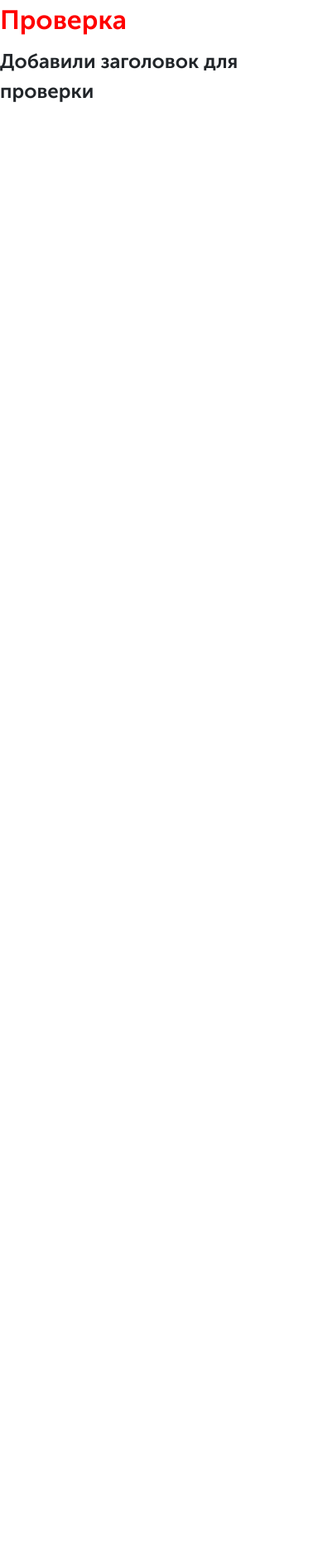
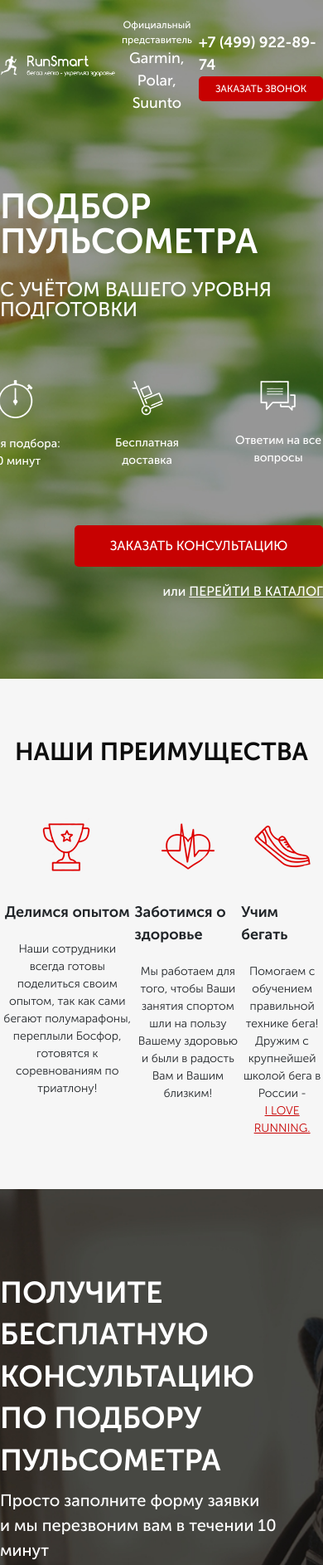
Before and after one commit to A-LinPi/Pulse4, a website: page src/index.html in a window 390 px wide. Shown: the top 1886 px of the page at 83% size. Before the commit the page ends 844 px from the top, so only its background shows below. Drawn offline with Linux system fonts and the light colour scheme.

Commit message:
Сверстаны шапка, первый блок (без адаптива)

```diff
--- a/gulpfile.js
+++ b/gulpfile.js
@@ -16,7 +16,7 @@ gulp.task('server', function() {
 });
 
 gulp.task('styles', function() {
-    return gulp.src("src/sass/*.+(scss|sass)")
+    return gulp.src("src/sass/**/*.+(scss|sass)")
         .pipe(sass({outputStyle:'compressed'}).on('error', sass.logError))
         .pipe(rename({
             prefix: "",
@@ -26,12 +26,12 @@ gulp.task('styles', function() {
             cascade: false
         }))
         .pipe(cleanCSS({compatibility: 'ie8'}))
-        .pipe(gulp.dest("src/css"))
+        .pipe(gulp.dest('src/css'))
         .pipe(browserSync.stream());
 });
 
 gulp.task('watch', function() {
-    gulp.watch("src/sass/*.+(scss|sass)", gulp.parallel("styles"));
+    gulp.watch("src/sass/**/*.+(scss|sass)", gulp.parallel('styles'));
     gulp.watch("src/*.html").on("change", browserSync.reload);
 });
 
--- a/src/index.html
+++ b/src/index.html
@@ -10,7 +10,111 @@
     <link rel="stylesheet" href="css/style.min.css">
 </head>
 <body>
-    <h1>Проверка</h1>
-    <h2>Добавили заголовок для проверки</h2>
+    <div class="promo">
+        <div class="container">
+            <header class="header">
+                <a href="#" class="header__logo">
+                    <img src="icons/logo.png" alt="logo">
+                </a>
+                <div class="header__official">
+                    Официальный представитель
+                    <span>
+                        Garmin, Polar, Suunto
+                    </span>
+                </div>
+                <div class="header__contacts">
+                    <a href="+74999228974" class="header__phone">
+                        +7 (499) 922-89-74
+                    </a>
+                    <button class="button">
+                        Заказать звонок
+                    </button>
+                </div>
+            </header>
+            <div class="promo__wrapper">
+                <h1 class="promo__header">Подбор пульсометра</h1>
+                <h2 class="promo__subheader">с учётом Вашего уровня подготовки</h2>
+
+                <div class="promo__icons">
+                    <div class="promo__icon">
+                        <img src="icons/main_screen/timer.png" alt="timer">
+                        Время подбора:
+                        10 минут
+                    </div>
+                    <div class="promo__icon">
+                        <img src="icons/main_screen/hand-cart.png" alt="hand-cart">
+                        Бесплатная
+                        доставка
+                    </div>
+                    <div class="promo__icon">
+                        <img src="icons/main_screen/messages.png" alt="messages">
+                        Ответим
+                        на все вопросы
+                    </div>
+                </div>
+                <button class="button button_main">Заказать консультацию</button>
+                <div class="promo__link">
+                    или
+                    <a href="#">Перейти в каталог</a>
+                </div>
+            </div>
+        </div>
+    </div>
+    <div class="advantages">
+        <div class="container">
+            <h2 class="title">Наши преимущества</h2>
+                <div class="advantages__wrapper">
+                <div class="advantages__item">
+                    <img src="icons/advantages/cup.png" alt="cup" class="advantages__icons">
+                    <div class="advantages__subtitle">
+                        Делимся опытом
+                    </div>
+                    <div class="advantages__descr">
+                        Наши сотрудники всегда готовы поделиться своим опытом, так как сами бегают полумарафоны, переплыли Босфор, готовятся к соревнованиям по триатлону!
+                    </div>
+                </div>
+                <div class="advantages__item">
+                    <img src="icons/advantages/heart.png" alt="heart" class="advantages__icons">
+                    <div class="advantages__subtitle">
+                        Заботимся о здоровье
+                    </div>
+                    <div class="advantages__descr">
+                        Мы работаем для того, чтобы Ваши занятия спортом шли на пользу Вашему здоровью и были в радость Вам и Вашим близким!
+                    </div>
+                </div>
+                <div class="advantages__item">
+                    <img src="icons/advantages/shoe.png" alt="shoe" class="advantages__icons">
+                    <div class="advantages__subtitle">
+                        Учим бегать
+                    </div>
+                    <div class="advantages__descr">
+                        Помогаем с обучением правильной технике бега! Дружим с крупнейшей школой бега в России -
+                        <br><a href="#">I LOVE RUNNING.</a>
+                    </div>
+                </div>
+
+        </div>
+        </div>
+    </div>
+    <div class="consultation">
+        <div class="container">
+            <h2 class="title title_left">
+                Получите бесплатную консультацию<br>
+                по подбору пульсометра
+            </h2>
+            <div class="consultation__descr">
+                Просто заполните форму заявки<br>
+                и мы перезвоним вам в течении 10 минут
+            </div>
+            <form class="feed-form" action="#">
+                <input name="name" required placeholder="Ваше имя" type="text">
+                <input name="phone" required placeholder="Ваш телефон" type="tel">
+                <input name="email" required placeholder="Ваш E-mail" type="email">
+
+                <button class="button button_submit">Заказать консультацию</button>
+            </form>
+        </div>
+    </div>
+
 </body>
 </html>
--- a/src/sass/base/_variables.scss
+++ b/src/sass/base/_variables.scss
@@ -1 +1 @@
-$main-color: red;
+$main-color: #c70101;
--- /dev/null
+++ b/src/sass/blocks/_advantages.scss
@@ -0,0 +1,36 @@
+.advantages {
+    background-color: #F6F6F6;
+    padding: 73px 0 63px 0;
+    &__wrapper {
+        max-width: 860px;
+        // margin-top: 65px;
+        margin: 65px auto 0 auto;
+        display: flex;
+        justify-content: space-between;
+        align-self: center;
+    }
+    &__item {
+        display: flex;
+        flex-direction: column;
+        max-width: 260px;
+        align-items: center;
+    }
+    &__subtitle {
+        margin-top: 30px;
+        font-size: 18px;
+        font-weight: 700;
+    }
+    &__descr {
+        margin-top: 20px;
+        font-size: 14px;
+        text-align: center;
+        font-weight: 300;
+        a {
+            color: $main-color;
+            text-decoration: underline;
+        }
+        a:hover {
+            text-decoration: none;
+        }
+    }
+}
--- /dev/null
+++ b/src/sass/blocks/_buttons.scss
@@ -0,0 +1,23 @@
+ .button {
+    width: 150px;
+    height: 30px;
+    border-radius: 5px;
+    background-color: $main-color;
+    border: none;
+    color: #fff;
+    font-size: 12px;
+    font-weight: 500;
+    text-transform: uppercase;
+    &_main {
+        margin-top: 67px;
+        width: 300px;
+        height: 50px;
+        font-size: 16px;
+    }
+    &_submit {
+        width: 100%;
+        height: 55px;
+        font-size: 16px;
+    }
+
+ }
--- /dev/null
+++ b/src/sass/blocks/_consultation.scss
@@ -0,0 +1,10 @@
+.consultation {
+    min-height: 680px;
+    padding: 100px 0 92px 0;
+    background: url('../img/consultation.jpg') center (center/cover) no-repeat;
+    &__descr {
+        color: #fff;
+        font-size: 20px;
+        font-weight: 500;
+    }
+}
--- /dev/null
+++ b/src/sass/blocks/_forms.scss
@@ -0,0 +1,20 @@
+.feed-form {
+    margin-top: 36px;
+    display: flex;
+    flex-direction: column;
+    width: 300px;
+    input {
+        height: 50px;
+        border-radius: 5px;
+        background-color: #fff;
+        margin-bottom: 15px;
+        bottom: none;
+        padding: 0 20px;
+        color: #4b4b4b;
+        font-size: 14px;
+        font-weight: 300;
+        &:nth-child(3) {
+            margin-bottom: 20px;
+        }
+    }
+}
--- /dev/null
+++ b/src/sass/blocks/_header.scss
@@ -0,0 +1,36 @@
+.header {
+    display: flex;
+    justify-content: space-between;
+    align-items: center;
+    &__logo {
+        width: 250px;
+        img {
+            width: 100%;
+        }
+    }
+    &__official {
+        color: #fff;
+        font-size: 12px;
+        font-weight: 500;
+        text-align: center;
+        span {
+            display: block;
+            font-size: 18PX;
+        }
+    }
+    &__phone {
+        display: block;
+        color: #fff;
+        font-size: 18px;
+        font-weight: 700;
+        &:hover {
+            color: #fff;
+            text-decoration: none;
+        }
+    }
+    &__contacts {
+       display: flex;
+       flex-direction: column;
+       align-items: flex-end;
+    }
+}
--- /dev/null
+++ b/src/sass/blocks/_promo.scss
@@ -0,0 +1,58 @@
+.promo {
+    min-height: 650px;
+    padding: 21px 0 93px 0;
+    background: url(../img/main.jpg) center (center/cover) no-repeat;
+    &__wrapper {
+        display: flex;
+        flex-direction: column;
+        align-items: flex-end;
+        margin-top: 90px;
+    }
+    &__header {
+        color: #fff;
+        font-size: 42px;
+        line-height: 42px;
+        font-weight: 700;
+        text-transform: uppercase;
+    }
+    &__subheader {
+        margin-top: 17px;
+        color: #fff;
+        font-size: 24px;
+        line-height: 24px;
+        font-weight: 500;
+        text-transform: uppercase;
+    }
+    &__icons {
+        margin-top: 65px;
+        width: 425px;
+        display: flex;
+        justify-content: space-between;
+    }
+    &__icon {
+        width: 108px;
+        text-align: center;
+        color: #fff;
+        font-size: 14px;
+        font-weight: 500;
+        img {
+            display: block;
+            margin: 0 auto;
+            margin-bottom: 20px;
+        }
+    }
+    &__link {
+        color: #fff;
+        font-size: 16px;
+        font-weight: 500;
+        margin-top: 18px;
+        a {
+            color: #fff;
+            text-transform: uppercase;
+            text-decoration: underline;
+            &:hover {
+                text-decoration: none;
+            }
+        }
+    }
+}
--- /dev/null
+++ b/src/sass/blocks/_titles.scss
@@ -0,0 +1,14 @@
+.title {
+    color: #0D0D0D;
+    font-size: 30px;
+    line-height: 30px;
+    font-weight: 700;
+    text-transform: uppercase;
+    text-align: center;
+    &_left {
+        font-size: 36px;
+        line-height: 140%;
+        text-align: left;
+        color: #fff;
+    }
+}
--- a/src/sass/style.scss
+++ b/src/sass/style.scss
@@ -1,10 +1,17 @@
 @import 'base/variables';
-
+@import 'blocks/promo';
+@import 'blocks/header';
+@import 'blocks/buttons';
+@import 'blocks/advantages';
+@import 'blocks/titles';
+@import 'blocks/consultation';
+@import 'blocks/forms';
 
 * {
     font-family: 'Museo Sans Cyrl', sans-serif;
 }
 
-h1 {
-    color: $main-color;
+.container {
+    max-width: 950px;
+    margin: 0 auto;
 }
```
Also changed, not shown: src/css/style.min.css, src/icons/advantages/cup.png (added), src/icons/advantages/heart.png (added), src/icons/advantages/shoe.png (added), src/icons/logo.png (added), src/img/consultation.jpg (added), src/img/main.jpg (added).
